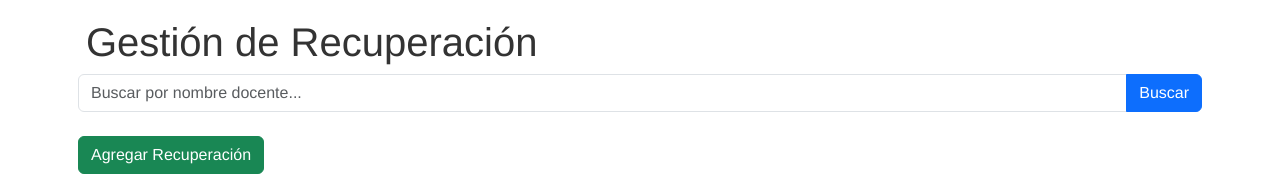
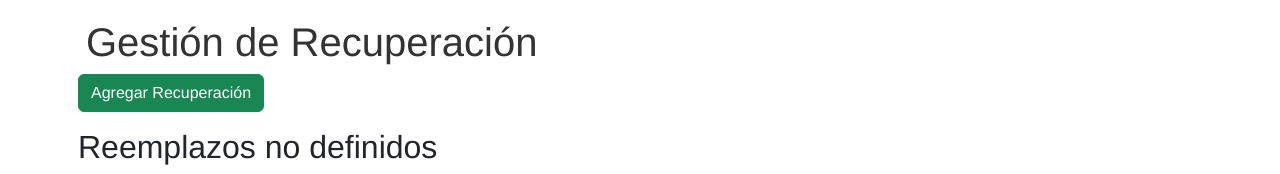
Before and after one commit to developer-felipe/CAPSTONE-GESTION-DE-REEMPLAZOS, a Django app: page /recuperacion/ in a window 1280 px wide. Shown: the part 86-260 px from the top of the page. Run offline with Django 5.2, Linux system fonts and the light colour scheme; the visitor is signed in with stand-in values (Sample User, id 1); data that the repository does not hold is empty; parts of the project's set-up code (start-up, migrations or seed data) failed here and were passed over.

Commit message:
Borrar buscadores sin uso

```diff
--- a/GPI/core/templates/gestion_recuperacion.html
+++ b/GPI/core/templates/gestion_recuperacion.html
@@ -9,12 +9,7 @@
     <h1>Gestión de Recuperación</h1>
     <div class="d-grid gap-2 d-md-flex justify-content-md-end">
     </div>
-    <form method="GET" action="{% url 'recuperacion' %}" class="mb-4">
-        <div class="input-group">
-            <input type="text" name="filter" class="form-control" placeholder="Buscar por nombre docente...">
-            <button type="submit" class="btn btn-primary">Buscar</button>
-        </div>
-    </form>
+
 
     <div class="mb-3">
         <button type="button" class="btn btn-success" data-bs-toggle="modal" data-bs-target="#extraLargeModal">Agregar
```
Also changed, not shown: GPI/core/templates/docente.html (+1 -10 lines), GPI/core/templates/gestion_reemplazo.html (+1 -6 lines).
